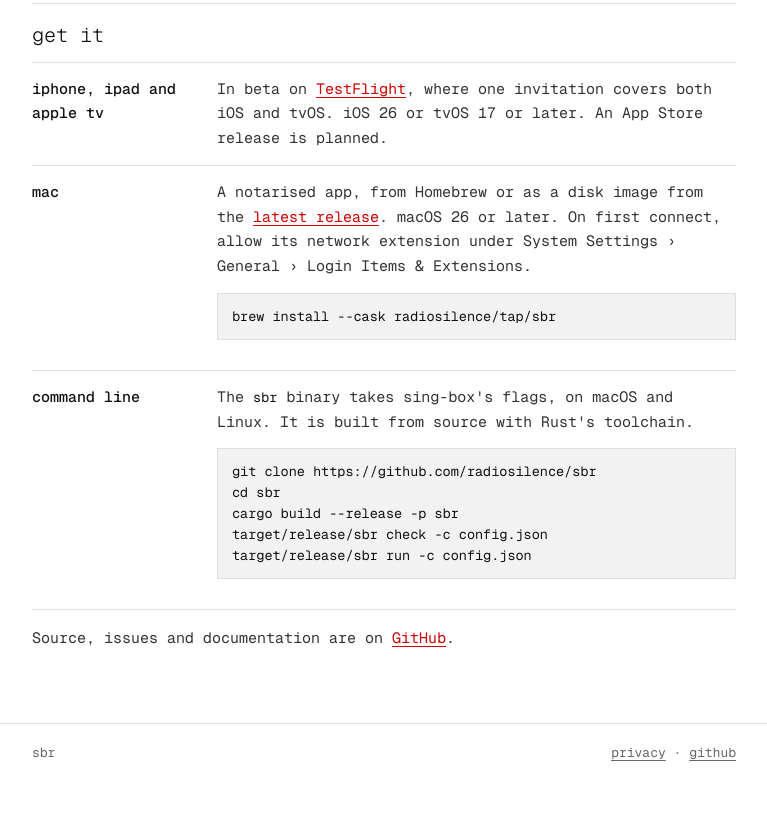
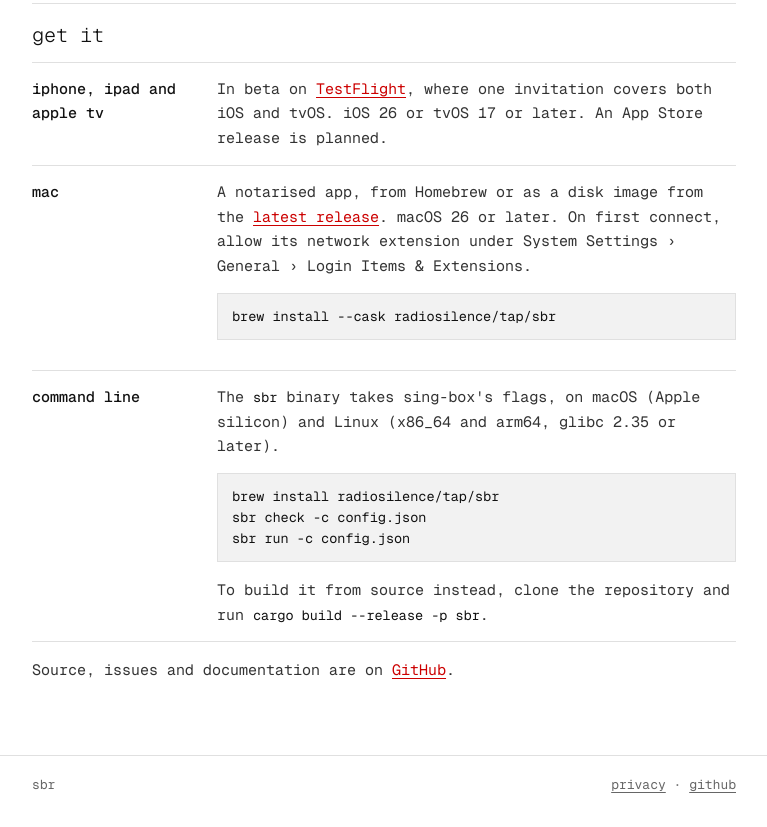
Before and after one commit to radiosilence/sbr, a plain HTML site: page site/public/index.html in a window 1280 px wide. Shown: the part 1327-2154 px from the top of the page, without its empty margins (256-1023 px from the left). Before the commit the page ends 2122 px from the top, so only its background shows below. Drawn offline with Linux system fonts and the light colour scheme.

Commit message:
ci: publish the command line through the Homebrew tap (#98)
A release now builds the sbr binary for Linux x86_64 and arm64 (glibc,
on Ubuntu 22.04 runners) and macOS arm64, attaches the tarballs to the
GitHub release, and writes Formula/sbr.rb in radiosilence/homebrew-tap
beside the existing cask. The Linux build also runs on main and on pull
requests that change the dependencies or CI, so a break shows before a
release.


Claude-Session: https://claude.ai/code/session_016z5eG2zf7kkrcx7FKmhcJd

Co-authored-by: Claude Opus 5.5 <noreply@anthropic.com>

```diff
--- a/site/public/index.html
+++ b/site/public/index.html
@@ -37,12 +37,11 @@
 <li><span class="name">iphone, ipad and apple tv</span><div><p>In beta on <a href="https://testflight.apple.com/join/mubsuUwB">TestFlight</a>, where one invitation covers both iOS and tvOS. iOS 26 or tvOS 17 or later. An App Store release is planned.</p></div></li>
 <li><span class="name">mac</span><div><p>A notarised app, from Homebrew or as a disk image from the <a href="https://github.com/radiosilence/sbr/releases/latest">latest release</a>. macOS 26 or later. On first connect, allow its network extension under System Settings › General › Login Items &amp; Extensions.</p>
 <pre>brew install --cask radiosilence/tap/sbr</pre></div></li>
-<li><span class="name">command line</span><div><p>The <code>sbr</code> binary takes sing-box's flags, on macOS and Linux. It is built from source with Rust's toolchain.</p>
-<pre>git clone https://github.com/radiosilence/sbr
-cd sbr
-cargo build --release -p sbr
-target/release/sbr check -c config.json
-target/release/sbr run -c config.json</pre></div></li>
+<li><span class="name">command line</span><div><p>The <code>sbr</code> binary takes sing-box's flags, on macOS (Apple silicon) and Linux (x86_64 and arm64, glibc 2.35 or later).</p>
+<pre>brew install radiosilence/tap/sbr
+sbr check -c config.json
+sbr run -c config.json</pre>
+<p>To build it from source instead, clone the repository and run <code>cargo build --release -p sbr</code>.</p></div></li>
 </ul>
 <p>Source, issues and documentation are on <a href="https://github.com/radiosilence/sbr">GitHub</a>.</p>
 </main>
```
Also changed, not shown: 3 other files.
